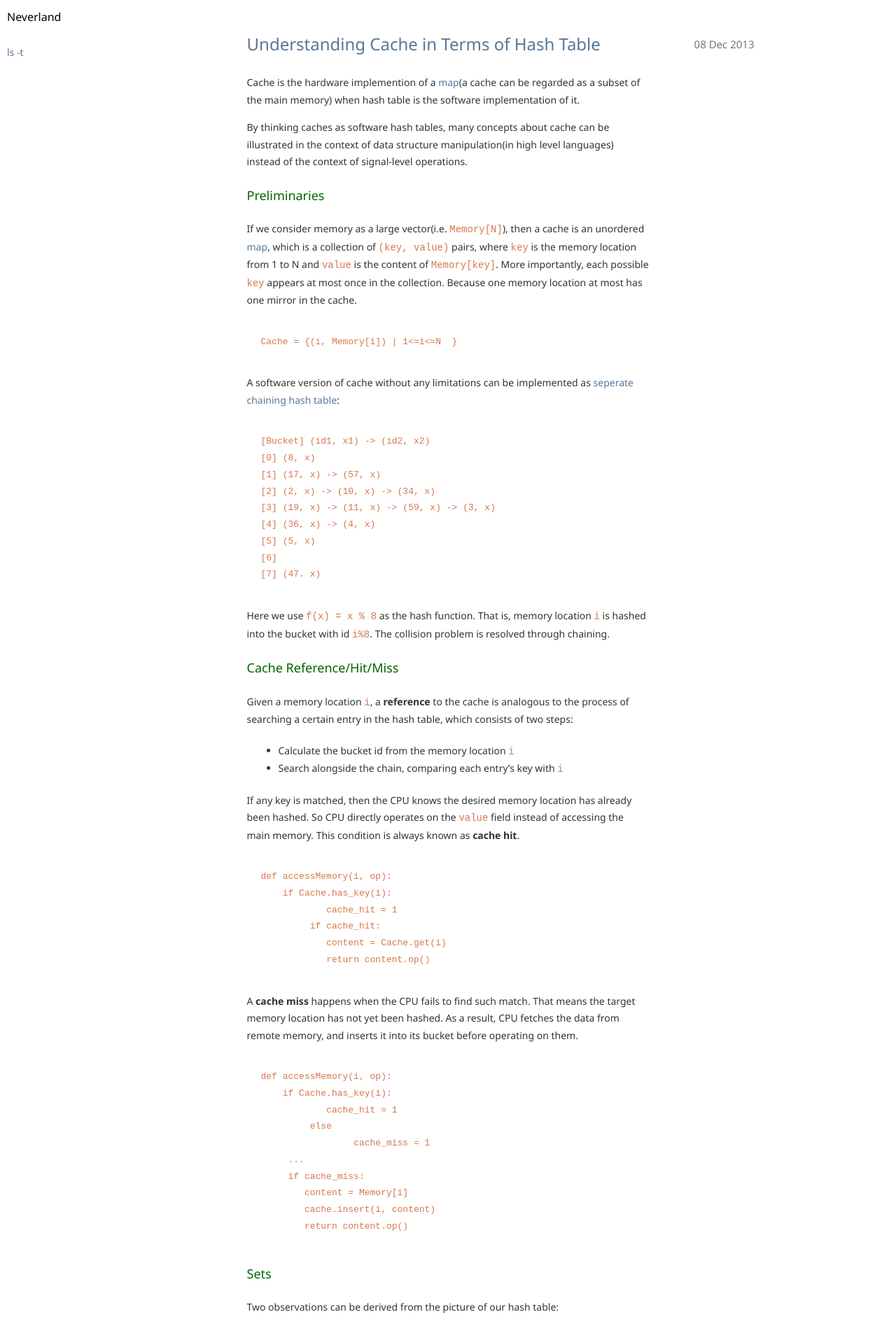
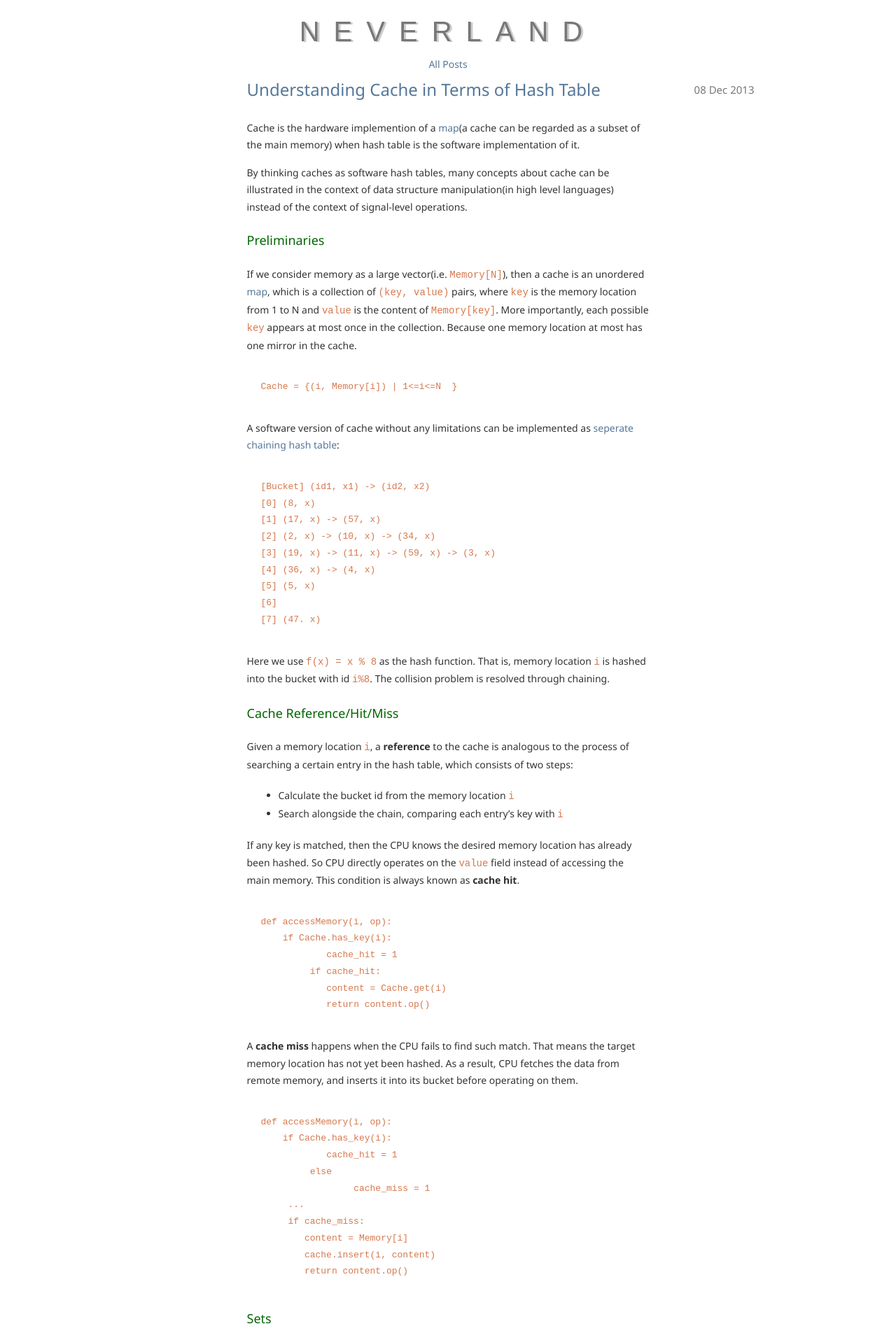
Before and after one commit to dreamsome/onesuper.github.com, a Jekyll site: the page built from index.html, in a window 1280 px wide. Shown: the top 1905 px of the page at 70% size. Built offline with Jekyll 4.4.1, drawn with Linux system fonts in a browser that asks for light colours; Markdown is read by kramdown in place of the engine named in the settings.

Commit message:
all posts

```diff
--- a/_layouts/default.html
+++ b/_layouts/default.html
@@ -33,9 +33,8 @@
 
          <a href="/" id="hat">Neverland</a>
 
-         <br>
 	 <br>
-         <a href="/archive.html">ls -t</a>
+         <a href="/archive.html">All Posts</a>
 
       </div>
 
--- a/style.css
+++ b/style.css
@@ -53,14 +53,19 @@ ul, ol{padding-left: 25px;margin: 20px;}
 
 
 #nav {
-    position: absolute;
-    left: 10px;
-    top: 10px;
+    text-align: center;
+    padding: 10px;
 }
 
 #hat {
-    font-size: 16px;
-    color: #000;
+
+    font-size: 40px;
+    color: #777;
+    font-family: Futura-CondensedMedium, Futura, sans-serif;;
+    text-transform: uppercase;
+    letter-spacing: 20px;
+    text-shadow: rgba(0, 0, 0, 0.2) 3px 1px 0px;
+    font-weight: normal;
 }
 
 #hat:hover {
@@ -69,7 +74,7 @@ ul, ol{padding-left: 25px;margin: 20px;}
 
 .container {
 
-    padding: 50px 40px;
+    padding: 0 50px 40px;
 
 }
 .content { width: 575px; margin: 0 auto; }
```
